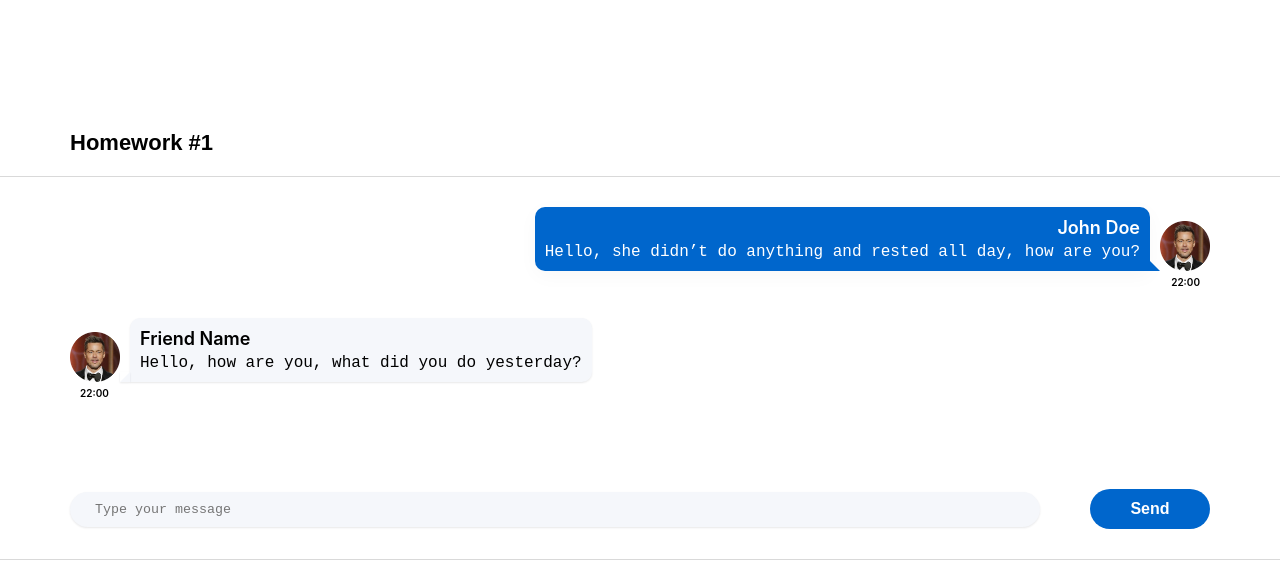
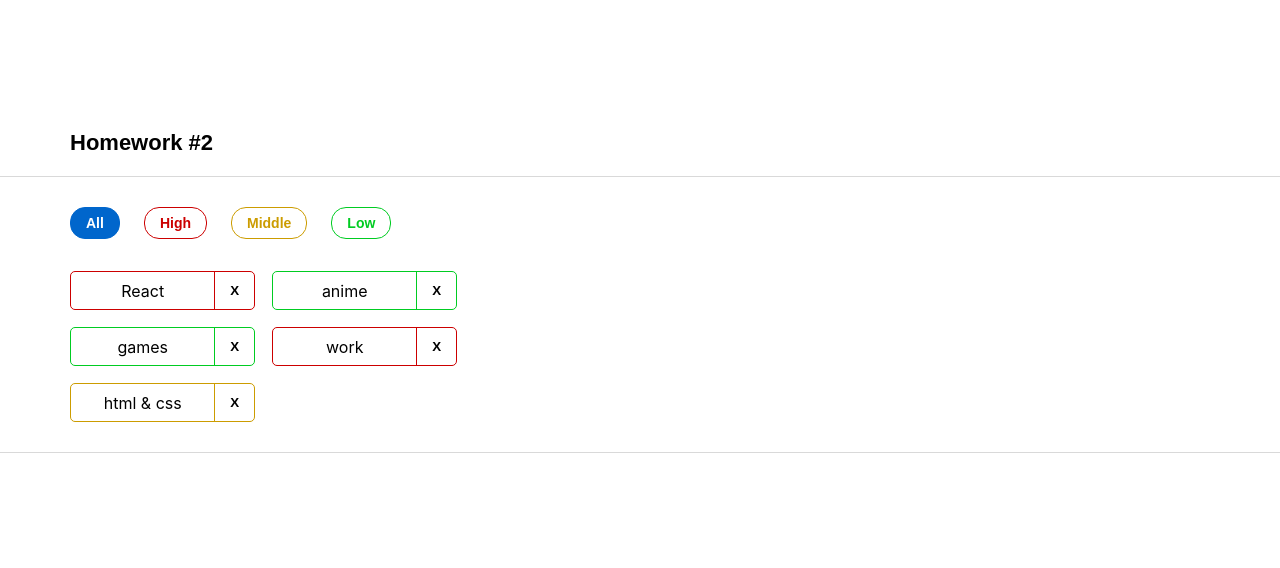
Before and after one commit to electrixky/homework-front-02, a React (Create React App) app: page / in a window 1280 px wide. Shown: the top 568 px of the page. Built offline with nearby package versions, Linux system fonts and the light colour scheme.

Commit message:
HW2 solved

```diff
--- a/package.json
+++ b/package.json
@@ -1,6 +1,6 @@
 {
   "name": "hws2",
-  "homepage": "http://IgnatZakalinsky.github.io/hws2",
+  "homepage": "https://electrixky.github.io/homework-front-02",
   "version": "0.1.0",
   "private": true,
   "dependencies": {
@@ -16,7 +16,7 @@
     "@types/react-dom": "18.0.6",
     "@types/uuid": "8.3.4",
     "axios": "0.27.2",
-    "gh-pages": "4.0.0",
+    "gh-pages": "^6.1.1",
     "react": "18.2.0",
     "react-dom": "18.2.0",
     "react-redux": "8.0.4",
@@ -32,7 +32,7 @@
     "build": "react-scripts build",
     "test": "react-scripts test",
     "eject": "react-scripts eject",
-    "predeploy": "npm run build",
+    "predeploy": "yarn run build",
     "deploy": "gh-pages -d build"
   },
   "eslintConfig": {
--- a/src/s1-main/App.tsx
+++ b/src/s1-main/App.tsx
@@ -1,13 +1,14 @@
 import React from 'react'
 import s from './App.module.css'
 import HW1 from '../s2-homeworks/hw01/HW1'
+import HW2 from "../s2-homeworks/hw02/HW2";
 
 function App() {
     return (
         <div className={s.App}>
-            <HW1/>
+            {/*<HW1/>*/}
             {/*раскомментировать по ходу выполнения*/}
-            {/*<HW2/>*/}
+            <HW2/>
             {/*<HW3/>*/}
             {/*<HW4/>*/}
 
--- a/src/s2-homeworks/hw02/HW2.tsx
+++ b/src/s2-homeworks/hw02/HW2.tsx
@@ -17,17 +17,17 @@ import s2 from '../../s1-main/App.module.css'
 * */
 
 // types
-export type AffairPriorityType = any // need to fix any
+export type AffairPriorityType = "low" | "middle" | "high"
 export type AffairType = {
-    _id: any // need to fix any
-    name: any // need to fix any
+    _id: number
+    name: string
     priority: AffairPriorityType
 }
 export type FilterType = 'all' | AffairPriorityType
 
 // constants
-const defaultAffairs: any = [ // need to fix any
-    {_id: 1, name: 'React', priority: 'high'}, // студенты могут изменить содержимое name и количество элементов в массиве, ...priority не менять!
+const defaultAffairs: AffairType[] = [
+    {_id: 1, name: 'React', priority: 'high'},
     {_id: 2, name: 'anime', priority: 'low'},
     {_id: 3, name: 'games', priority: 'low'},
     {_id: 4, name: 'work', priority: 'high'},
@@ -35,23 +35,23 @@ const defaultAffairs: any = [ // need to fix any
 ]
 
 // pure helper functions
-export const filterAffairs = (affairs: any, filter: any): any => { // need to fix any
-
-
-    return affairs // need to fix
+export const filterAffairs = (affairs: AffairType[], filter: FilterType): AffairType[] => { // need to fix any
+    let affairsCopy = [...affairs]
+    return filter === "all" ? affairsCopy : affairsCopy.filter(el => el.priority === filter)
 }
-export const deleteAffair = (affairs: any, _id: any): any => { // need to fix any
+export const deleteAffair = (affairs: AffairType[], _id: number): AffairType[] => { // need to fix any
 
     return affairs // need to fix
 }
 
 function HW2() {
-    const [affairs, setAffairs] = useState<any>(defaultAffairs) // need to fix any
+    const [affairs, setAffairs] = useState<AffairType[]>(defaultAffairs) // need to fix any
     const [filter, setFilter] = useState<FilterType>('all')
 
     const filteredAffairs = filterAffairs(affairs, filter)
-    const deleteAffairCallback = (_id: any) => { // need to fix any
-        // need to fix
+    const deleteAffairCallback = (_id: number) => { // need to fix any
+        let updatedAffairs = affairs.filter(el=>el._id !== _id)
+        setAffairs(updatedAffairs)
     }
 
     return (
--- a/src/s2-homeworks/hw02/affairs/Affairs.tsx
+++ b/src/s2-homeworks/hw02/affairs/Affairs.tsx
@@ -4,24 +4,24 @@ import {AffairType, FilterType} from '../HW2'
 import s from './Affairs.module.css'
 
 type AffairsPropsType = {
-    data: any // need to fix any
-    setFilter: any
-    deleteAffairCallback: any
+    data: AffairType[]  // need to fix any
+    setFilter: (filter: FilterType) => void
+    deleteAffairCallback: (id: number) => void
     filter: FilterType
 }
 
 function Affairs(props: AffairsPropsType) {
     const setAll = () => {
-        // need to fix
+        props.setFilter("all")
     }
     const setHigh = () => {
-        // need to fix
+        props.setFilter("high")
     }
     const setMiddle = () => {
-        // need to fix
+        props.setFilter("middle")
     }
     const setLow = () => {
-        // need to fix
+        props.setFilter("low")
     }
 
     const cnAll = s.button + ' ' + s.all + (props.filter === 'all' ? ' ' + s.active : '')
@@ -33,7 +33,7 @@ function Affairs(props: AffairsPropsType) {
         <Affair
             key={a._id} // кеи ОБЯЗАТЕЛЬНЫ в 99% - так что лучше их писать всегда при создании компонент в мапе
             affair={a}
-            deleteAffairCallback={props.deleteAffairCallback}
+            deleteAffairCallback={()=>props.deleteAffairCallback(a._id)}
         />
     ))
 
--- a/src/s2-homeworks/hw02/affairs/affair/Affair.tsx
+++ b/src/s2-homeworks/hw02/affairs/affair/Affair.tsx
@@ -11,7 +11,7 @@ type AffairPropsType = {
 
 function Affair(props: AffairPropsType) {
     const deleteCallback = () => {
-        // need to fix
+        props.deleteAffairCallback()
     }
 
     const nameClass = s.name + ' ' + s2[props.affair.priority]
@@ -24,9 +24,7 @@ function Affair(props: AffairPropsType) {
             className={affairClass}
         >
             <div id={'hw2-name-' + props.affair._id} className={nameClass}>
-                {/*создаёт студент*/}
-
-                {/**/}
+                {props.affair.name}
             </div>
             <div id={'hw2-priority-' + props.affair._id} hidden>
                 {props.affair.priority}
@@ -35,7 +33,7 @@ function Affair(props: AffairPropsType) {
             <button
                 id={'hw2-button-delete-' + props.affair._id}
                 className={buttonClass}
-                // need to fix
+                onClick={deleteCallback}
 
             >
                 {/*текст кнопки могут изменить студенты*/}
```
Also changed, not shown: 1 other file (tests, documents, lock files or other folders).
